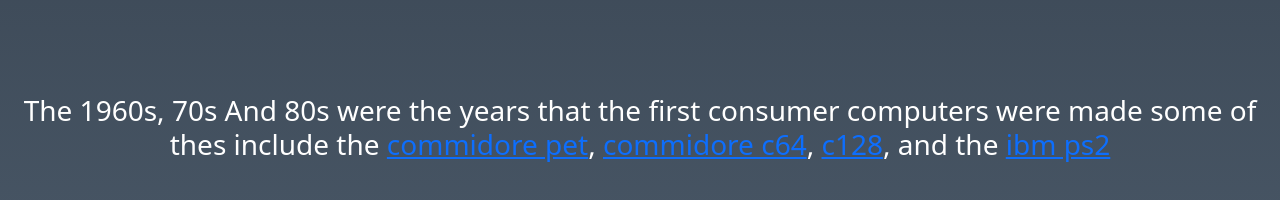
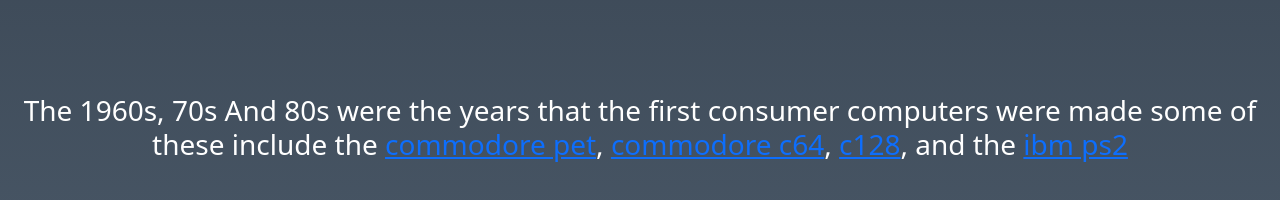
Before and after one commit to MahdyGamer12/Dec, a plain HTML site: page index.html in a window 1280 px wide. Shown: the part 1066-1266 px from the top of the page. Drawn offline with nearby package versions, Linux system fonts and the light colour scheme.

Commit message:
fixed spelling

```diff
--- a/index.html
+++ b/index.html
@@ -19,7 +19,7 @@
         <br>
         <br>
         <br>
-        <h3 class="maintext">The 1960s, 70s And 80s were the years that the first consumer computers were made some of thes include the <a href="commodorepet.html">commidore pet</a>, <a href="c64.html">commidore c64</a>, <a href="c128.html">c128</a>, and the <a href="ps2.html">ibm ps2</a></h3>
+        <h3 class="maintext">The 1960s, 70s And 80s were the years that the first consumer computers were made some of these include the <a href="commodorepet.html">commodore pet</a>, <a href="c64.html">commodore c64</a>, <a href="c128.html">c128</a>, and the <a href="ps2.html">ibm ps2</a></h3>
         <br>
         <h3 class="maintext"></h3>
     </div>
```
